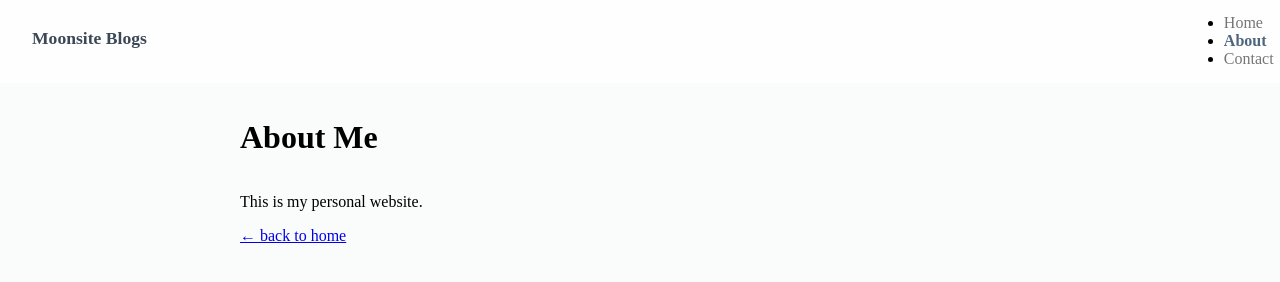
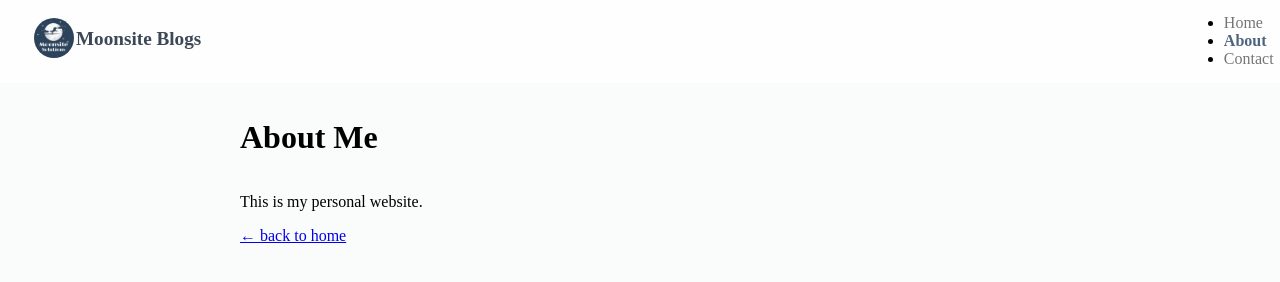
Before and after one commit to HarshSolanki18/moonsite-blog, a Gatsby site: page /about/ in a window 1280 px wide. Built offline with nearby package versions, Linux system fonts and the light colour scheme; Gatsby itself is replaced by a stand-in of ours.

Commit message:
header fixed

```diff
--- a/src/components/header.js
+++ b/src/components/header.js
@@ -1,13 +1,28 @@
 import React from 'react';
-import { Link } from 'gatsby';
-import styles from "./header.module.scss"
+import { Link ,graphql,useStaticQuery} from 'gatsby';
+import styles from "./header.module.scss";
+import Img from "gatsby-image";
 
 
 
-const Header = () => (
+
+const Header = () =>{
+  const {image}=useStaticQuery(graphql`
+    query{
+     image: file(relativePath: {eq: "moonsite-image.jpg"}){
+       sharp: childImageSharp{
+         fixed(width:40,height:40){
+           ...GatsbyImageSharpFixed
+         }
+       }
+     }
+    }
+  `)
+return(
   <header>
     <h1>
-    <Link to="/"  activeClassName={styles.activeNav}>
+    <Link to="/"   activeClassName={styles.activeNav}>
+      <Img alt="" fixed={image.sharp.fixed}  className={styles.avatar}/>
       Moonsite Blogs
     </Link>
     </h1>
@@ -32,5 +47,6 @@ const Header = () => (
     </nav>
   </header>
 );
+}
 
 export default Header;
--- a/src/components/header.module.scss
+++ b/src/components/header.module.scss
@@ -17,12 +17,13 @@ header {
     a {
       text-decoration: none;
       color: #3c4856;
-      font-size: 1.1rem;
+      font-size: 1.2rem;
       margin-top: 0;
     }
 
     h1 {
-      margin-top: 5px;
+      margin-top: 15px;
+
     }
 
 
@@ -77,7 +78,7 @@ header {
   @media (max-width: 1000px) {
     header {
       display: block;
-      height: 40px;
+      height: 80px;
     }
 
     nav {
@@ -94,6 +95,10 @@ header {
       strong {
         display: none;
       }
+
+    }
+    header{
+      height: 80px;
     }
 
     .main-nav {
@@ -113,3 +118,9 @@ header {
       border-radius: 5px;
     }
   }
+  .avatar {
+    border-radius: 50%;
+    width: 50px;
+    float: left;
+    margin: 2px ;
+}
```
